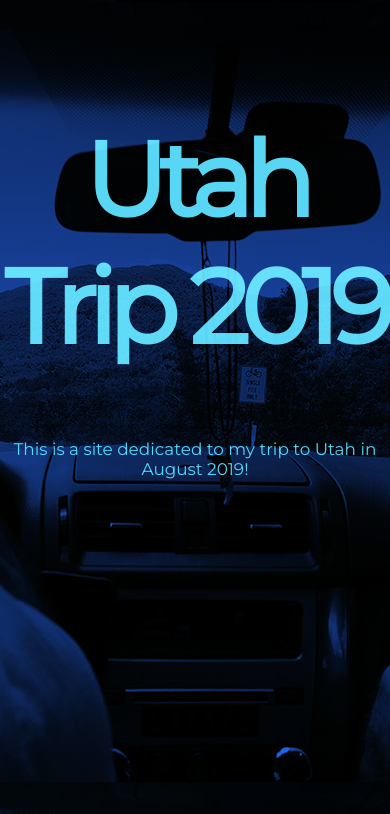
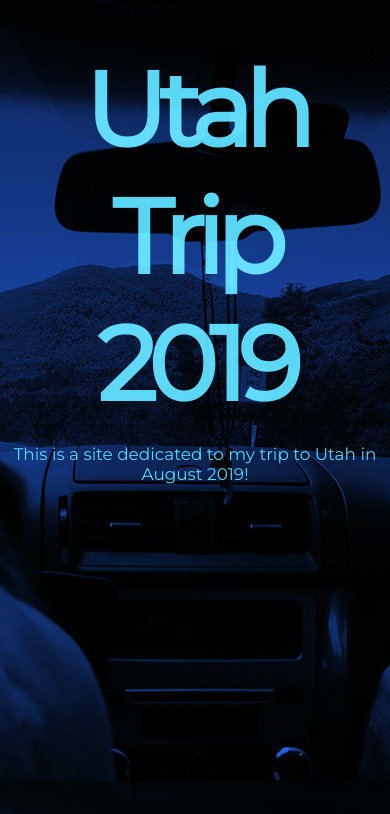
Before and after one commit to kylejvh/Utah-Travel-Website, a plain HTML site: page index.html in a window 390 px wide. Shown: the part 30-844 px from the top of the page. Drawn offline with nearby package versions, Linux system fonts and the light colour scheme.

Commit message:
Margin tweak

```diff
--- a/styles/index.css
+++ b/styles/index.css
@@ -168,6 +168,12 @@
     forwards;
 }
 
+@media only screen and (max-width: 500px) {
+  .home-content-wrapper h1 {
+    margin: 0 0.5em;
+  }
+}
+
 .home-content-wrapper p {
   opacity: 0;
   -webkit-animation: paragraph-fade-in 300ms
```
